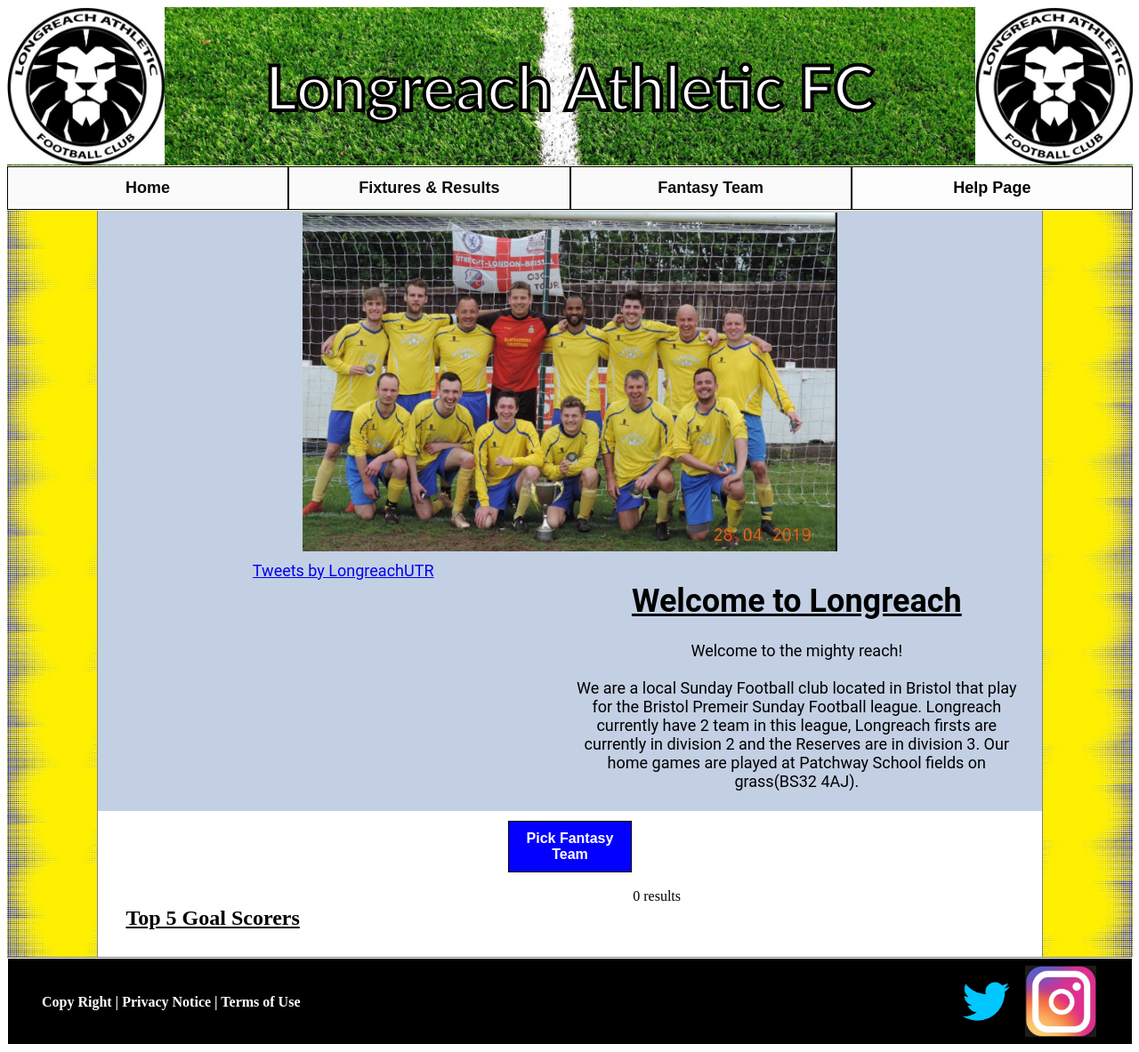
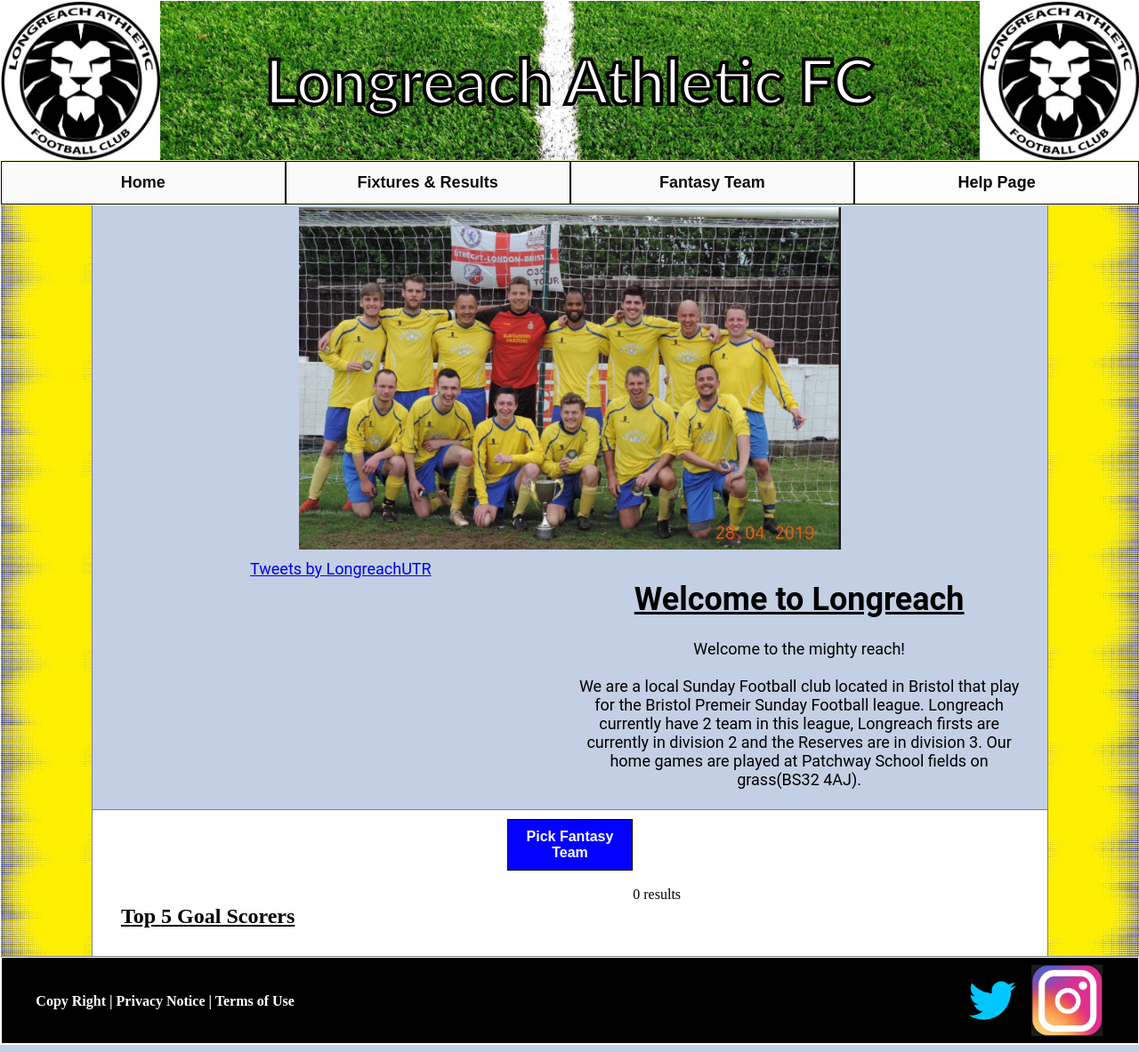
Before and after one commit to carroll4/Longreach_Project, a PHP site: page /home.php in a window 1280 px wide. Shown: the whole page at 89% size. Run offline with PHP 8.4, Linux system fonts and the light colour scheme; data that the repository does not hold is empty; some libraries are stand-ins or nearby versions.

Commit message:
Update stylesheet.css
makes the edges tighter to the screen

```diff
--- a/longreach/stylesheet.css
+++ b/longreach/stylesheet.css
@@ -11,6 +11,10 @@
     background-image: url(Images/pitch.png);
     background-repeat: no-repeat;
     background-size: 100%;
+}
+
+body {
+    margin: 1px;
 }
 
 .nav {
```
